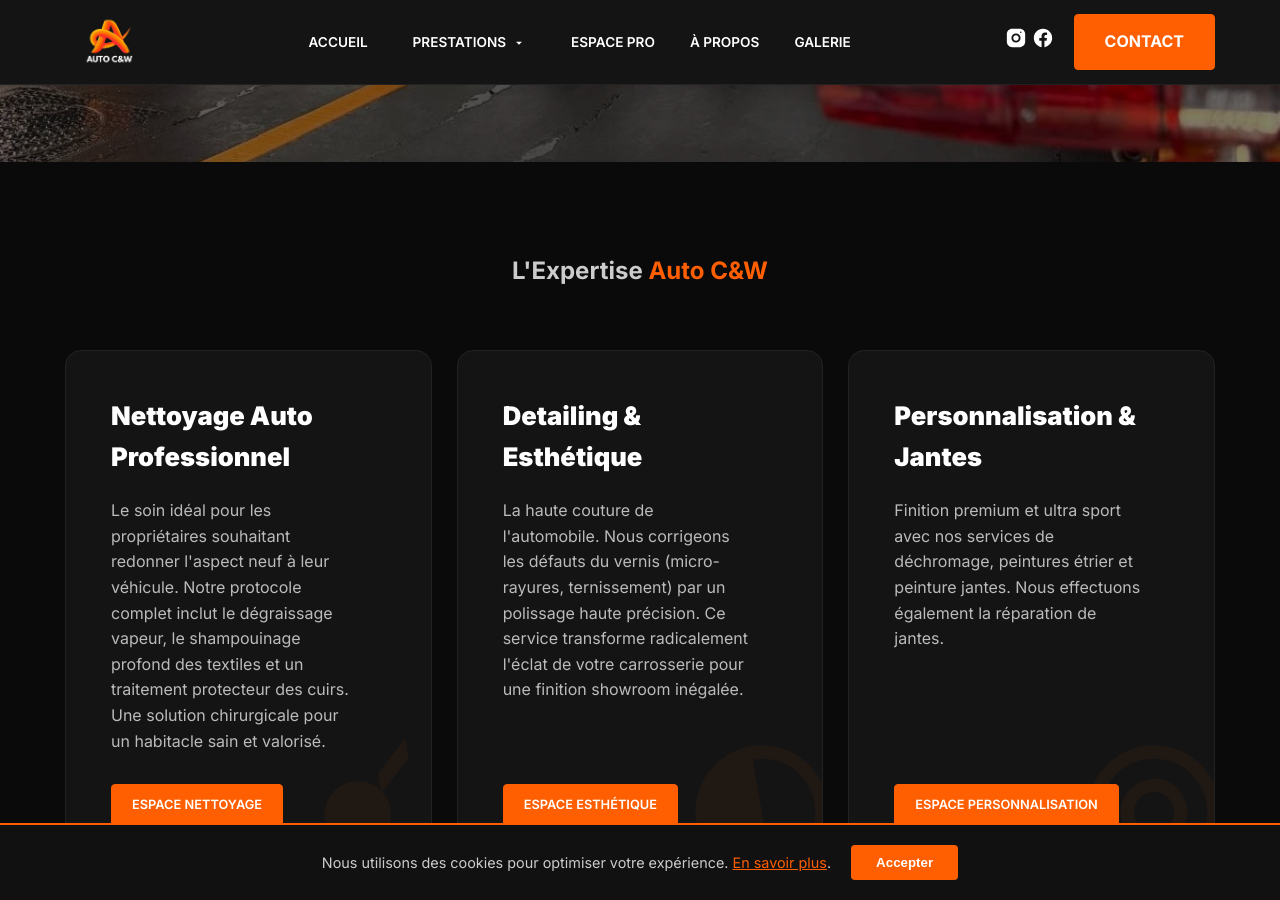
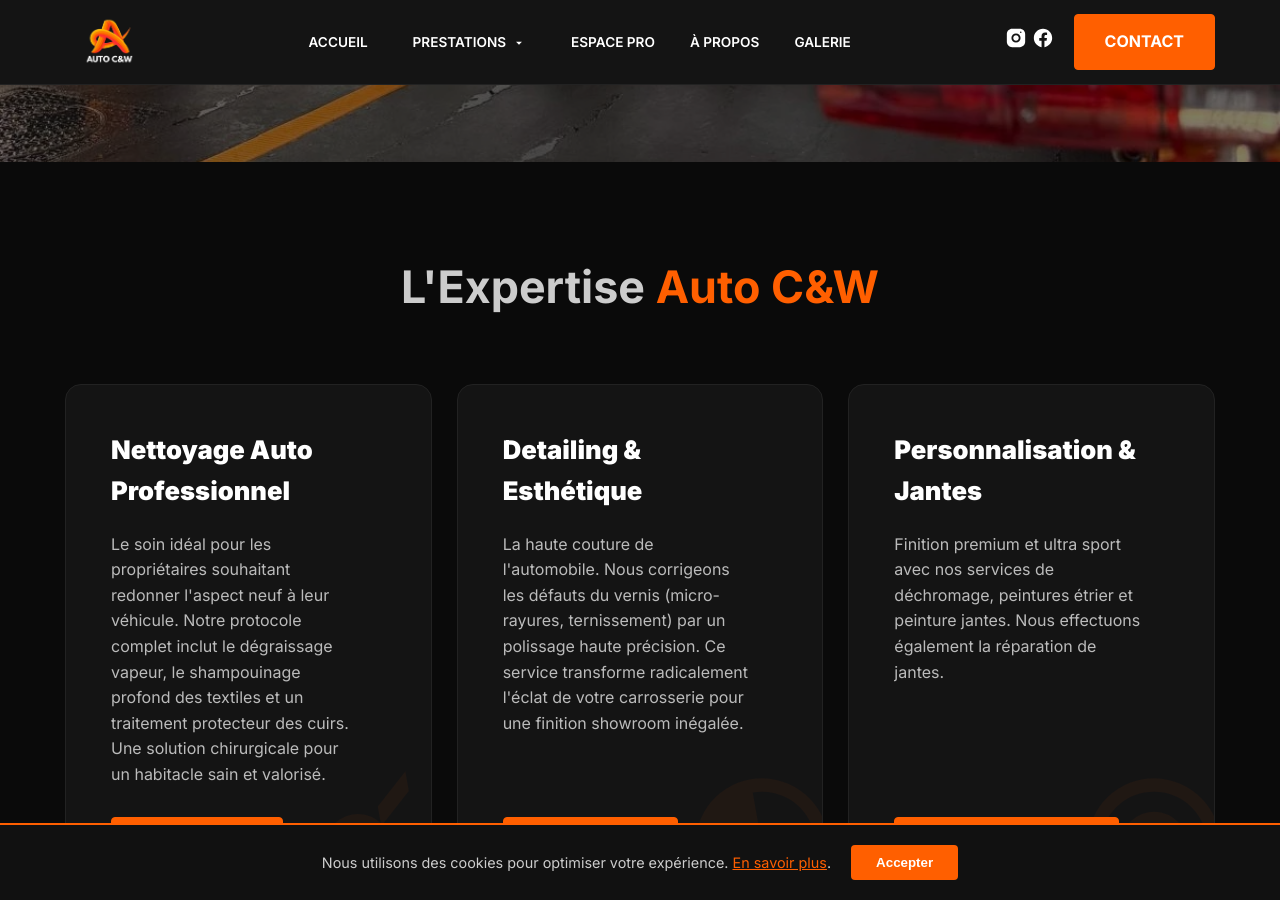
Before and after one commit to DuvalDVL/autocw, a Jekyll site: the page built from index.html, in a window 1280 px wide and 900 px high, scrolled down 643 px. Built offline with Jekyll 4.4.1, drawn with Linux system fonts in a browser that asks for light colours.

Commit message:
Update index.html

```diff
--- a/index.html
+++ b/index.html
@@ -24,7 +24,7 @@
 
 <section class="section-padding">
   <div class="container">
-    <h2 class="section-title">L'Expertise <span class="text-orange">Auto C&W</span></h2>
+    <h2 class="section-title" style="font-size: clamp(1.8rem, 5vw, 2.8rem);">L'Expertise <span class="text-orange">Auto C&W</span></h2>
     <div class="bento-grid">
 
       <div class="bento-item bento-tall">
@@ -84,7 +84,7 @@
 <section class="container" style="margin-bottom: 80px;">
   <div class="b2b-card">
     <div class="b2b-content">
-      <h2>Solutions <span class="text-orange">B2B & Professionnels</span></h2>
+      <h2 style="font-size: clamp(1.8rem, 5vw, 2.8rem);">Solutions <span class="text-orange">B2B & Professionnels</span></h2>
       <p style="margin-bottom: 30px;">Nous accompagnons les concessionnaires, agents et gestionnaires de flottes dans la valorisation de leur parc VO. Auto C&W propose des contrats de sous-traitance pour une préparation esthétique de showroom irréprochable, accélérant ainsi vos cycles de vente.</p>
       <a href="{{ site.baseurl }}/detailing-professionnels-concessionnaires-sallanches/" class="btn btn-orange">Espace Professionnel</a>
     </div>
@@ -93,7 +93,7 @@
 
 <section class="section-padding" style="background: #080808;">
   <div class="container text-center">
-    <h2 class="section-title">Galerie <span class="text-orange">Réalisations</span></h2>
+    <h2 class="section-title" style="font-size: clamp(1.8rem, 5vw, 2.8rem);">Galerie <span class="text-orange">Réalisations</span></h2>
     <div class="home-gallery-grid" style="margin-bottom: 40px;">
       <div class="gallery-thumb"><img src="{{ site.baseurl }}/assets/img/homegalerie1.webp" alt="Projet Detailing"></div>
       <div class="gallery-thumb"><img src="{{ site.baseurl }}/assets/img/homegalerie2.webp" alt="Projet Nettoyage"></div>
@@ -141,7 +141,7 @@
 <section class="section-padding" style="padding-top: 20px;">
   <div class="container text-center">
     <div class="local-expertise" style="max-width: 900px; margin: 0 auto; text-align: center;">
-      <h2 class="section-title">Studio Detailing à <span class="text-orange">Sallanches</span></h2>
+      <h2 class="section-title" style="font-size: clamp(1.8rem, 5vw, 2.8rem);">Studio Detailing à <span class="text-orange">Sallanches</span></h2>
       <p style="margin-bottom: 30px;">Expert en cosmétique automobile, le studio Auto C&W intervient pour les passionnés de la Haute-Savoie. Nous accueillons quotidiennement des clients cherchant une protection durable face aux conditions climatiques de montagne (sel, UV, neige).</p>
 
       <div class="city-tags" style="display: flex; flex-wrap: wrap; justify-content: center; gap: 10px; margin-bottom: 40px;">
```
